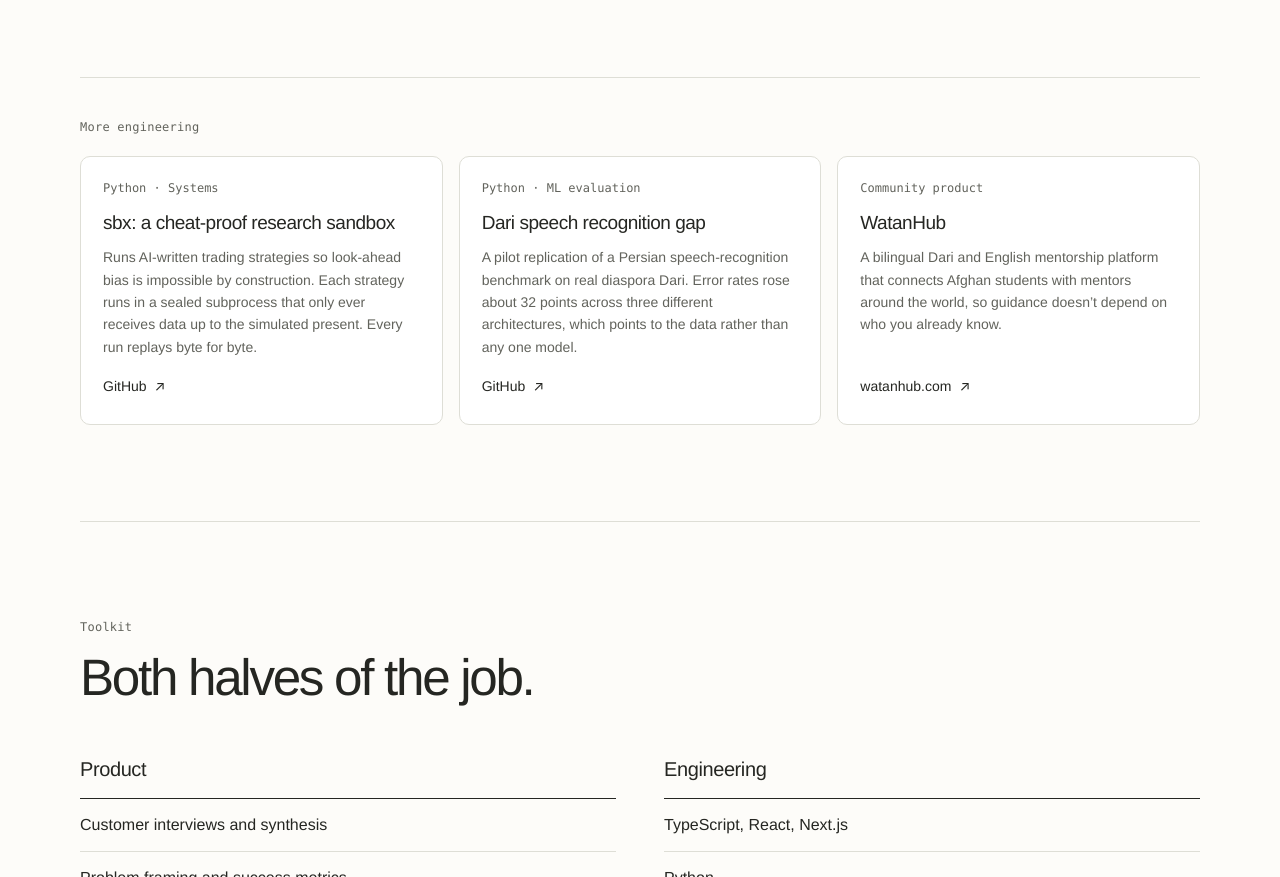
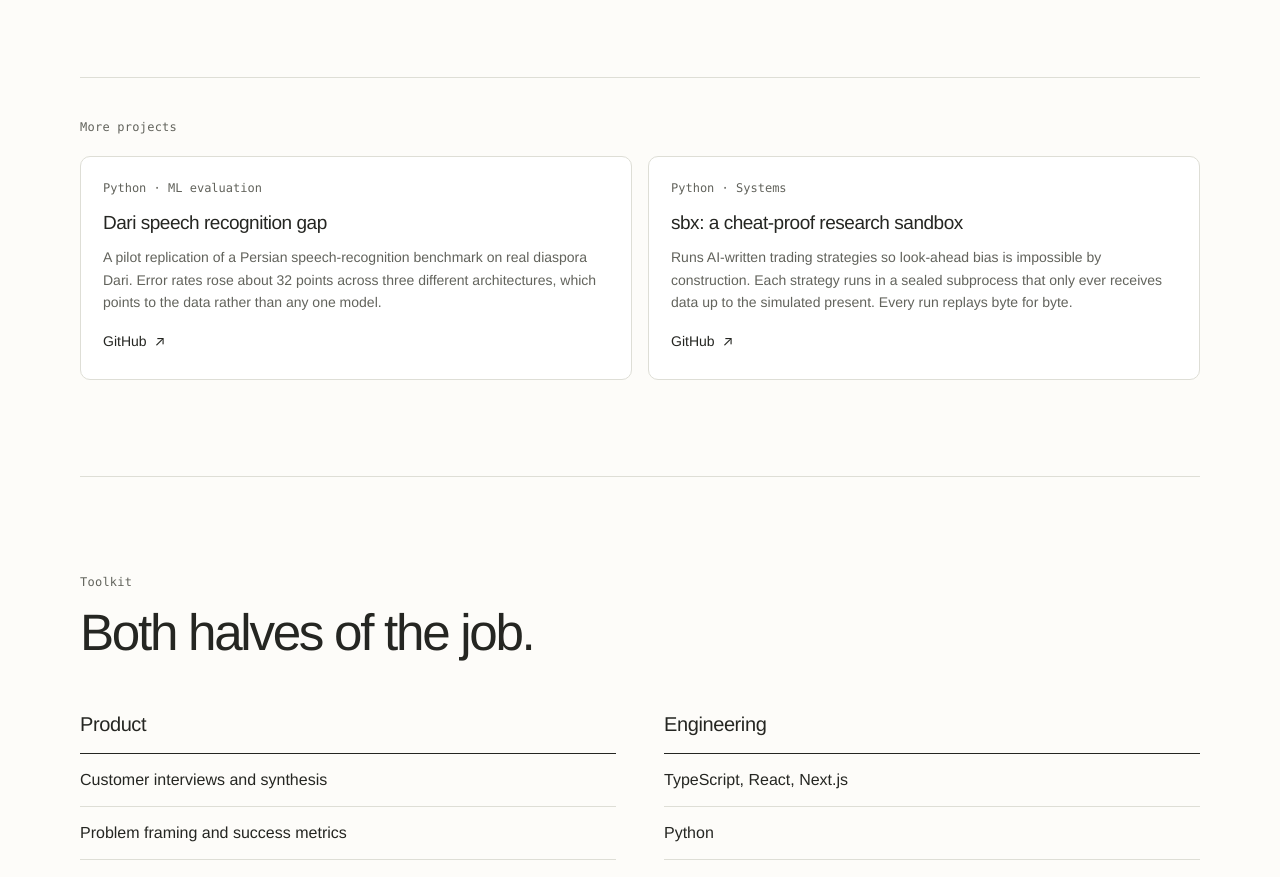
Before and after one commit to Nikayel/Nikayel.github.io, a plain HTML site: page index.html in a window 1280 px wide. Shown: the part 2842-3719 px from the top of the page. Drawn offline with Linux system fonts and the light colour scheme.

Commit message:
Fold the old WatanHub card into its feature and regroup projects
Co-Authored-By: Claude Opus 5.5 <noreply@anthropic.com>

```diff
--- a/index.html
+++ b/index.html
@@ -145,14 +145,8 @@
         </a>
 
         <!-- More engineering -->
-        <h3 class="more-title label">More engineering</h3>
-        <ul class="more-grid">
-          <li class="mini">
-            <p class="feature-meta"><span>Python · Systems</span></p>
-            <h4>sbx: a cheat-proof research sandbox</h4>
-            <p>Runs AI-written trading strategies so look-ahead bias is impossible by construction. Each strategy runs in a sealed subprocess that only ever receives data up to the simulated present. Every run replays byte for byte.</p>
-            <a class="text-link" href="https://github.com/Nikayel/finance-agent" target="_blank" rel="noreferrer">GitHub <span aria-hidden="true">↗</span></a>
-          </li>
+        <h3 class="more-title label">More projects</h3>
+        <ul class="more-grid more-grid-2">
           <li class="mini">
             <p class="feature-meta"><span>Python · ML evaluation</span></p>
             <h4>Dari speech recognition gap</h4>
@@ -160,10 +154,10 @@
             <a class="text-link" href="https://github.com/Nikayel/dari-asr-domain-gap" target="_blank" rel="noreferrer">GitHub <span aria-hidden="true">↗</span></a>
           </li>
           <li class="mini">
-            <p class="feature-meta"><span>Community product</span></p>
-            <h4>WatanHub</h4>
-            <p>A bilingual Dari and English mentorship platform that connects Afghan students with mentors around the world, so guidance doesn’t depend on who you already know.</p>
-            <a class="text-link" href="https://www.watanhub.com/" target="_blank" rel="noreferrer">watanhub.com <span aria-hidden="true">↗</span></a>
+            <p class="feature-meta"><span>Python · Systems</span></p>
+            <h4>sbx: a cheat-proof research sandbox</h4>
+            <p>Runs AI-written trading strategies so look-ahead bias is impossible by construction. Each strategy runs in a sealed subprocess that only ever receives data up to the simulated present. Every run replays byte for byte.</p>
+            <a class="text-link" href="https://github.com/Nikayel/finance-agent" target="_blank" rel="noreferrer">GitHub <span aria-hidden="true">↗</span></a>
           </li>
         </ul>
       </section>
```
